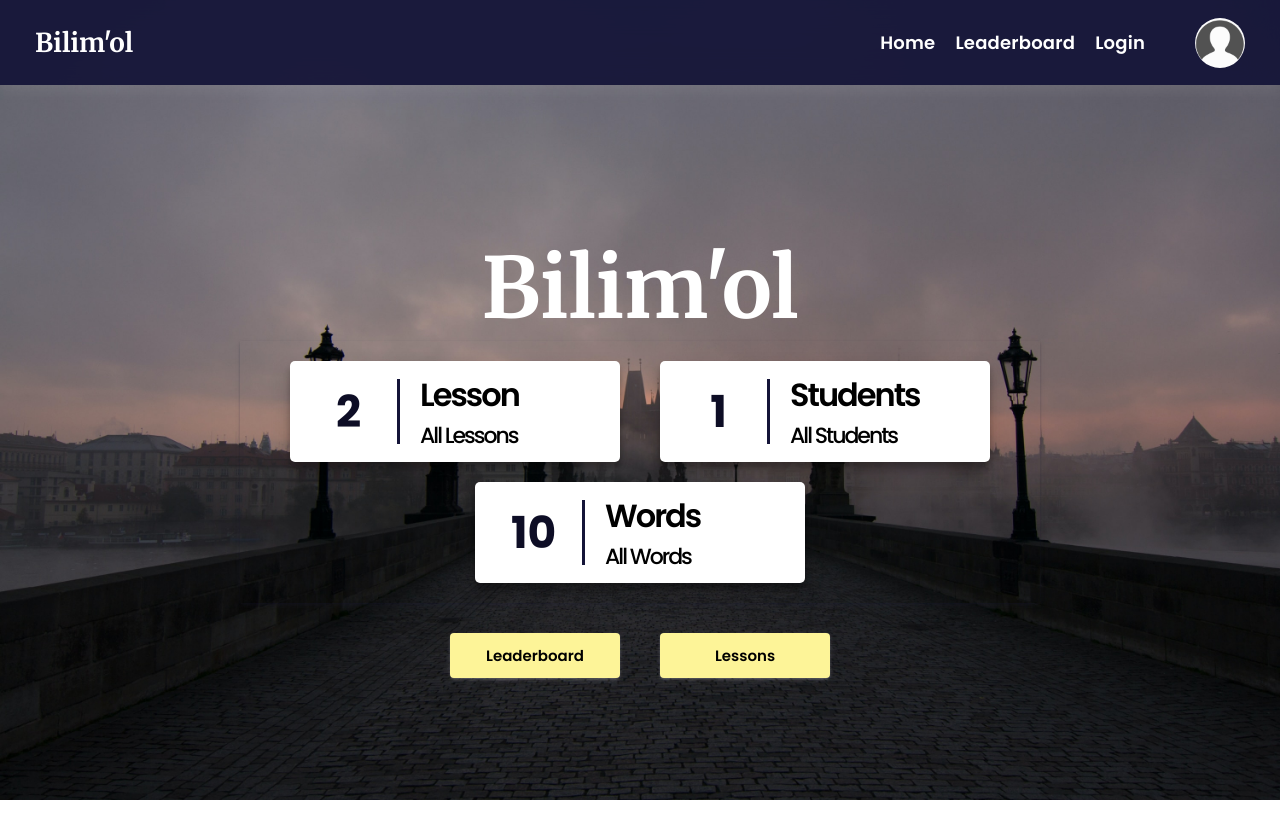
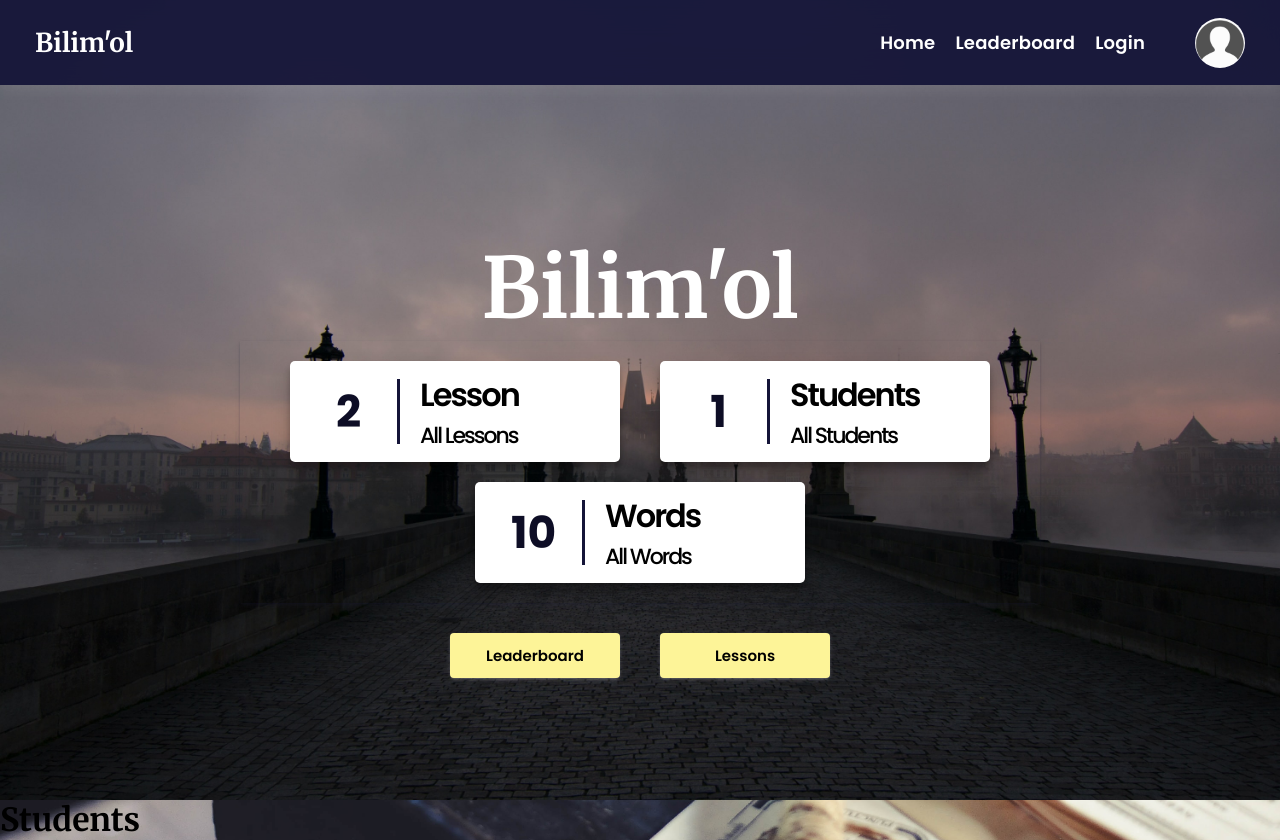
Before and after one commit to sherozbek1706/bilim-ol, a React (Vite) app: page / in a window 1280 px wide. Before the commit the page ends 800 px from the top, so only its background shows below. Built offline with nearby package versions, Linux system fonts and the light colour scheme.

Commit message:
create and use Student file

```diff
--- a/src/layout/index.js
+++ b/src/layout/index.js
@@ -3,3 +3,4 @@ export * from "./lead_table";
 export * from "./lesson";
 export * from "./sitebar";
 export * from "./statistic";
+export * from "./students";
--- /dev/null
+++ b/src/layout/students/index.js
@@ -0,0 +1 @@
+export * from "./students.jsx";
--- /dev/null
+++ b/src/layout/students/students.jsx
@@ -0,0 +1,8 @@
+import "./students.css";
+export const Students = () => {
+  return (
+    <div>
+      <h1>Students</h1>
+    </div>
+  );
+};
--- a/src/pages/main/main.jsx
+++ b/src/pages/main/main.jsx
@@ -1,8 +1,9 @@
 import { Button } from "../../components/";
-import { Navbar, Statistic } from "../../layout";
+import { Navbar, Statistic, Students } from "../../layout";
 import "./main.css";
 export const Main = () => {
   return (
+    <>
       <div className="Main">
         <Navbar />
         <div className="Main__section">
@@ -14,5 +15,7 @@ export const Main = () => {
           </div>
         </div>
       </div>
+      <Students />
+    </>
   );
 };
```
Also changed, not shown: src/layout/students/students.css (added). Lines whose indentation alone changed are shown as unchanged.
